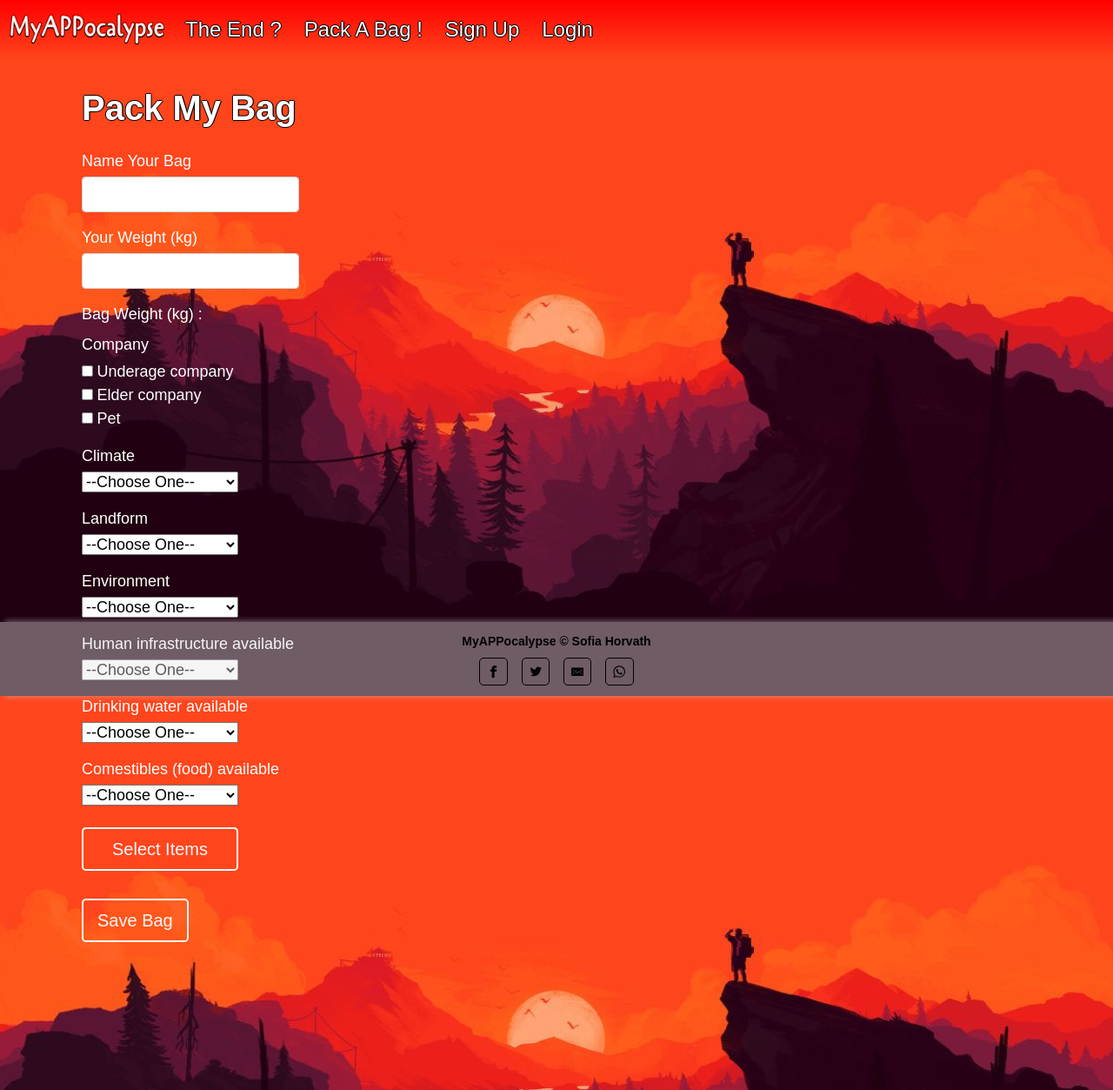
After one commit to Code-Institute-Submissions/SofiaHorvath91-ucd_project_4_MayResub, a Django app: page /packmybag/ in a window 1280 px wide. The commit adds this page. Shown: the whole page at 87% size. Run offline with Django 3.2, Linux system fonts and the light colour scheme; some libraries are stand-ins or nearby versions; some web fonts are replaced.

Commit message:
Update of Navbar styling and setup of Pack My Page page form

```diff
--- /dev/null
+++ b/myappocalypse/templates/myappocalypse/packmybag.html
@@ -0,0 +1,111 @@
+{% extends 'base.html' %}
+{% block content %}
+{% load static %}
+<main>
+    <div class="container">
+        <div class="row page-title mb-3">
+            <div class="col-12">
+                <h1 class="black-shadow">Pack My Bag</h1>
+                <h4 class="text-danger">{{ errorMsg }}</h4>
+            </div>
+        </div>
+        <div class="row">
+            <div class="">
+                <form method="POST">
+                    {% csrf_token %}
+                    <div class="form-group mb-3">
+                        <label class="mb-1" for="bagname">Name Your Bag</label>
+                        <input type="text" class="form-control form-inputs" id="bagname" name="bagname" required/>
+                    </div>
+                    <div class="form-group mb-3">
+                        <label class="mb-1" for="userweight">Your Weight (kg)</label>
+                        <input type="number" class="form-control form-inputs" id="userweight" name="userweight" min="15" max="250" required/>
+                    </div>
+                    <div class="form-group mb-1" id="bagweight-div">
+                        <label class="mb-1" for="bagweight">Bag Weight (kg) :</label>
+                        <input type="number" class="form-control form-inputs" id="bagweight" name="bagweight" readonly/>
+                    </div>
+                    <div class="form-group mb-3">
+                        <label class="mb-1">Company</label>
+                        <br>
+                        <input type="checkbox" id="have_child" name="have_child" value="Child">
+                        <label for="have_child">Underage company</label><br>
+                        <input type="checkbox" id="have_elder" name="have_elder" value="Elder">
+                        <label for="have_elder">Elder company</label><br>
+                        <input type="checkbox" id="have_pet" name="have_pet" value="Pet">
+                        <label for="have_pet">Pet</label>
+                    </div>
+                    <div class="form-group mb-3">
+                        <label class="mb-1" for="climate">Climate</label>
+                        <br>
+                        <select class="picklists" name="climate" id="climate" required>
+                          <option value="default">--Choose One--</option>
+                          <option value="dry">Dry</option>
+                          <option value="tropical">Tropical</option>
+                          <option value="continental">Continental</option>
+                          <option value="temperate">Temperate</option>
+                          <option value="polar">Polar</option>
+                        </select>
+                    </div>
+                    <div class="form-group mb-3">
+                        <label class="mb-1" for="landform">Landform</label>
+                        <br>
+                        <select class="picklists" name="landform" id="landform" required>
+                          <option value="default">--Choose One--</option>
+                          <option value="mountains">Mountains</option>
+                          <option value="hills">Hills</option>
+                          <option value="plateau">Plateau</option>
+                          <option value="plain">Plain</option>
+                          <option value="ocean">Ocean</option>
+                        </select>
+                    </div>
+                    <div class="form-group mb-3">
+                        <label class="mb-1" for="environment">Environment</label>
+                        <br>
+                        <select class="picklists" name="environment" id="environment" required>
+                          <option value="default">--Choose One--</option>
+                          <option value="tropical">Forest</option>
+                          <option value="continental">Rocky</option>
+                          <option value="continental">Grassland</option>
+                          <option value="temperate">Desert</option>
+                          <option value="polar">Tundra</option>
+                          <option value="marine">Marine</option>
+                        </select>
+                    </div>
+                    <div class="form-group mb-3">
+                        <label class="mb-1" for="human_infra">Human infrastructure available</label>
+                        <br>
+                        <select class="picklists" name="human_infra" id="human_infra" required>
+                          <option value="default">--Choose One--</option>
+                          <option value="human_infra_yes">Yes</option>
+                          <option value="human_infra_no">No</option>
+                        </select>
+                    </div>
+                    <div class="form-group mb-3">
+                        <label class="mb-1" for="drinking_water">Drinking water available</label>
+                        <br>
+                        <select class="picklists" name="drinking_water" id="drinking_water" required>
+                          <option value="default">--Choose One--</option>
+                          <option value="drinking_water_yes">Yes</option>
+                          <option value="drinking_water_no">No</option>
+                        </select>
+                    </div>
+                    <div class="form-group mb-4">
+                        <label class="mb-1" for="comestible_food">Comestibles (food) available</label>
+                        <br>
+                        <select class="picklists" name="comestible_food" id="comestible_food" required>
+                          <option value="default">--Choose One--</option>
+                          <option value="drinking_water_yes">Yes</option>
+                          <option value="drinking_water_no">No</option>
+                        </select>
+                    </div>
+                    <input id="select_items" type="button" value="Select Items" class="btn btn-lg btn-outline-light mb-3"/>
+                    <br>
+                    <input type="submit" value="Save Bag" class="btn btn-lg btn-outline-light mt-3"/>
+                </form>
+            </div>
+        </div>
+    </div>
+    <script type="text/javascript" src="{% static 'js/js_packmybag' %}"></script>
+</main>
+{% endblock content %}
--- a/myappocalypse/urls.py
+++ b/myappocalypse/urls.py
@@ -4,6 +4,7 @@ from .views import (
     signin,
     signout,
     signup,
+    packmybag,
 )
 
 urlpatterns = [
@@ -11,4 +12,5 @@ urlpatterns = [
     path('signup/', signup, name='signup'),
     path('login/', signin, name='login'),
     path('logout/', signout, name='logout'),
+    path('packmybag/', packmybag, name='packmybag'),
 ]
--- a/myappocalypse/views.py
+++ b/myappocalypse/views.py
@@ -67,3 +67,7 @@ def signup(request):
             return render(request, 'myappocalypse/signup.html', context=context)
     else:
         return render(request, 'myappocalypse/signup.html')
+
+
+def packmybag(request):
+    return render(request, 'myappocalypse/packmybag.html')
--- a/static/css/style.css
+++ b/static/css/style.css
@@ -71,6 +71,10 @@ h1,h2,h3,h4,h5{
     color: white;
 }
 
+label{
+    font-size:18px;
+}
+
 .black-shadow{
     text-shadow: var(--black-text-border);
 }
@@ -114,6 +118,10 @@ nav {
 
 .navbar-toggler{
   margin-right:10px;
+}
+
+.navbar-light .navbar-toggler{
+   border: 2px solid rgba(0,0,0,.55);
 }
 
 .nav-link{
@@ -276,10 +284,55 @@ nav {
     margin-left:0.5rem;
 }
 
+/* Pack My Bag */
+
+#select_items,
+.picklists{
+    width:180px;
+}
+
+.form-inputs{
+    width:250px;
+    font-size: 18px;
+}
+select{
+    font-size: 18px;
+}
+
+#bagweight-div{
+    display:flex;
+}
+
+#bagweight{
+    padding: 0 0 0.15rem 0.75rem;
+}
+
+.form-control:disabled, .form-control[readonly]{
+    background-color: transparent !important;
+    border-color: transparent !important;
+    color: white !important;
+}
+
 /* Handling Resize */
 
-@media screen and (max-width: 992px) {
+@media screen and (max-width: 991.5px) {
     .logo-img{
         margin:0px 10px 0px 5px !important;
     }
+
+    body {
+      margin: 0 0 170px 0 !important;
+    }
+
+    nav{
+        margin-bottom: 2rem !important;
+    }
+
+    .navbar {
+      position: static;
+    }
 }
+
+@media screen and (max-width: 500px) {
+
+}
--- a/templates/base.html
+++ b/templates/base.html
@@ -6,8 +6,15 @@
     <meta name="viewport" content="width=device-width, initial-scale=1.0">
     <title>MyAPPocalypse</title>
 
+    <script src="https://code.jquery.com/jquery-3.2.1.slim.min.js"
+        integrity="sha384-KJ3o2DKtIkvYIK3UENzmM7KCkRr/rE9/Qpg6aAZGJwFDMVNA/GpGFF93hXpG5KkN"
+        crossorigin="anonymous"></script>
+    <script src="https://ajax.googleapis.com/ajax/libs/jquery/3.5.1/jquery.min.js"></script>
+    <script src="https://cdnjs.cloudflare.com/ajax/libs/popper.js/1.12.9/umd/popper.min.js"
+        integrity="sha384-ApNbgh9B+Y1QKtv3Rn7W3mgPxhU9K/ScQsAP7hUibX39j7fakFPskvXusvfa0b4Q"
+        crossorigin="anonymous"></script>
     <script src="https://cdn.jsdelivr.net/npm/bootstrap@5.1.3/dist/js/bootstrap.bundle.min.js"
-            integrity="sha384-ka7Sk0Gln4gmtz2MlQnikT1wXgYsOg+OMhuP+IlRH9sENBO0LRn5q+8nbTov4+1p" crossorigin="anonymous"></script>
+        integrity="sha384-ka7Sk0Gln4gmtz2MlQnikT1wXgYsOg+OMhuP+IlRH9sENBO0LRn5q+8nbTov4+1p" crossorigin="anonymous"></script>
 
     <link href="https://cdn.jsdelivr.net/npm/bootstrap@5.1.3/dist/css/bootstrap.min.css" rel="stylesheet"
           integrity="sha384-1BmE4kWBq78iYhFldvKuhfTAU6auU8tT94WrHftjDbrCEXSU1oBoqyl2QvZ6jIW3" crossorigin="anonymous">
@@ -35,7 +42,7 @@
                         <a class="nav-link" href="">The End ?</a>
                     </li>
                     <li class="nav-item">
-                        <a class="nav-link" href="">Pack A Bag !</a>
+                        <a class="nav-link" href="{% url 'packmybag' %}">Pack A Bag !</a>
                     </li>
                     {% if user.is_authenticated %}
                     <li class="nav-item">
```
Also changed, not shown: 1 other file.
